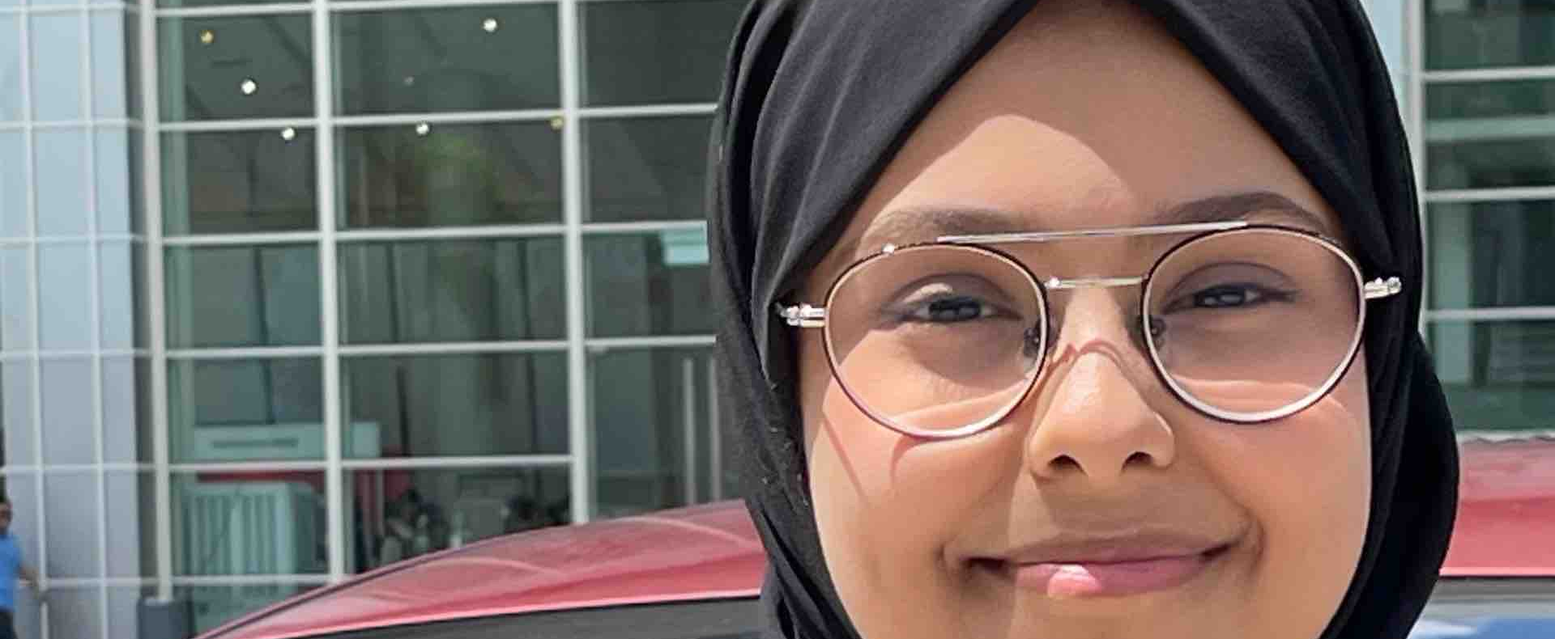
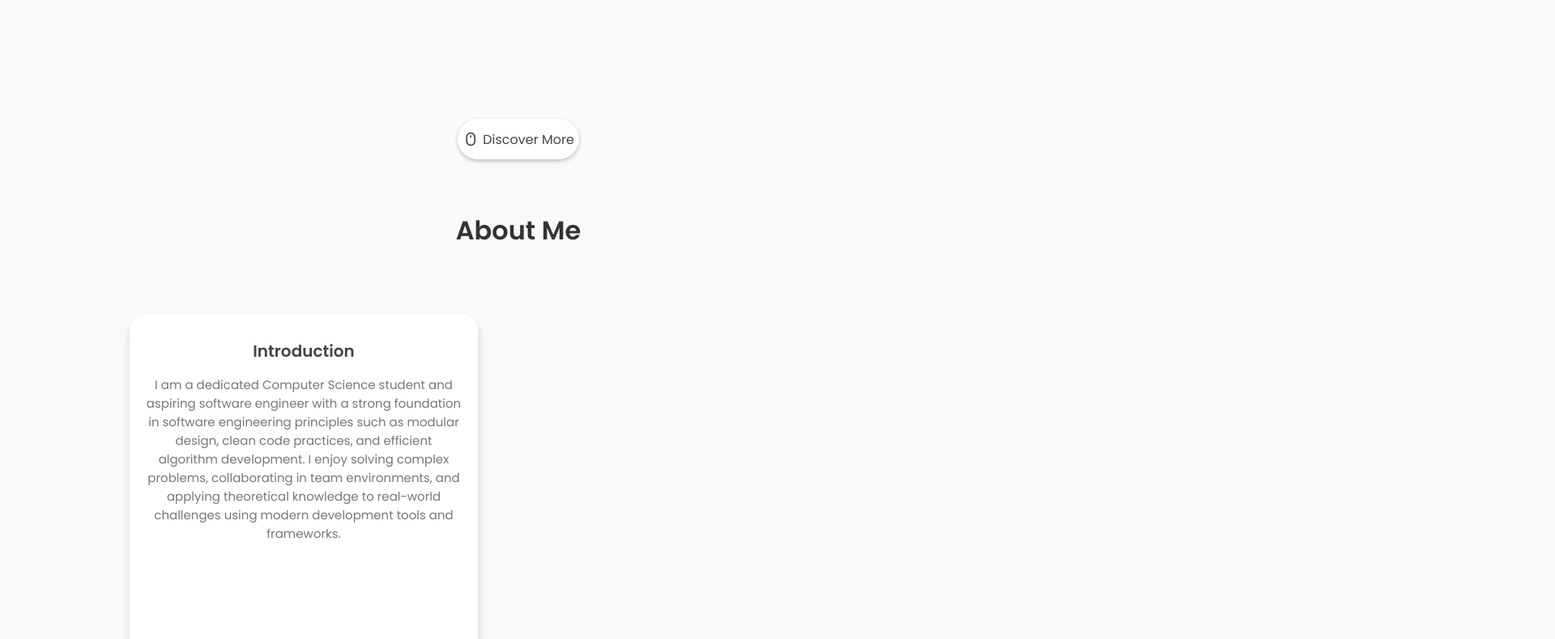
Before and after one commit to Amena15/portfolio-website, a plain HTML site: page index.html in a window 1280 px wide. Shown: the part 603-1393 px from the top of the page at 81% size, 1920 px wide, since content can reach past the window. Drawn offline with nearby package versions, Linux system fonts and the light colour scheme; no server answers; files whose address does not match are found by name.

```diff
--- a/index.html
+++ b/index.html
@@ -1,5 +1,5 @@
 <link rel="stylesheet" href="https://unicons.iconscout.com/release/v4.0.8/css/line.css">
-<img src="/Users/amena/Desktop/portfolio/Photo.jpg">
+
 <!DOCTYPE html>
 <html lang="en">
 <head>
```
